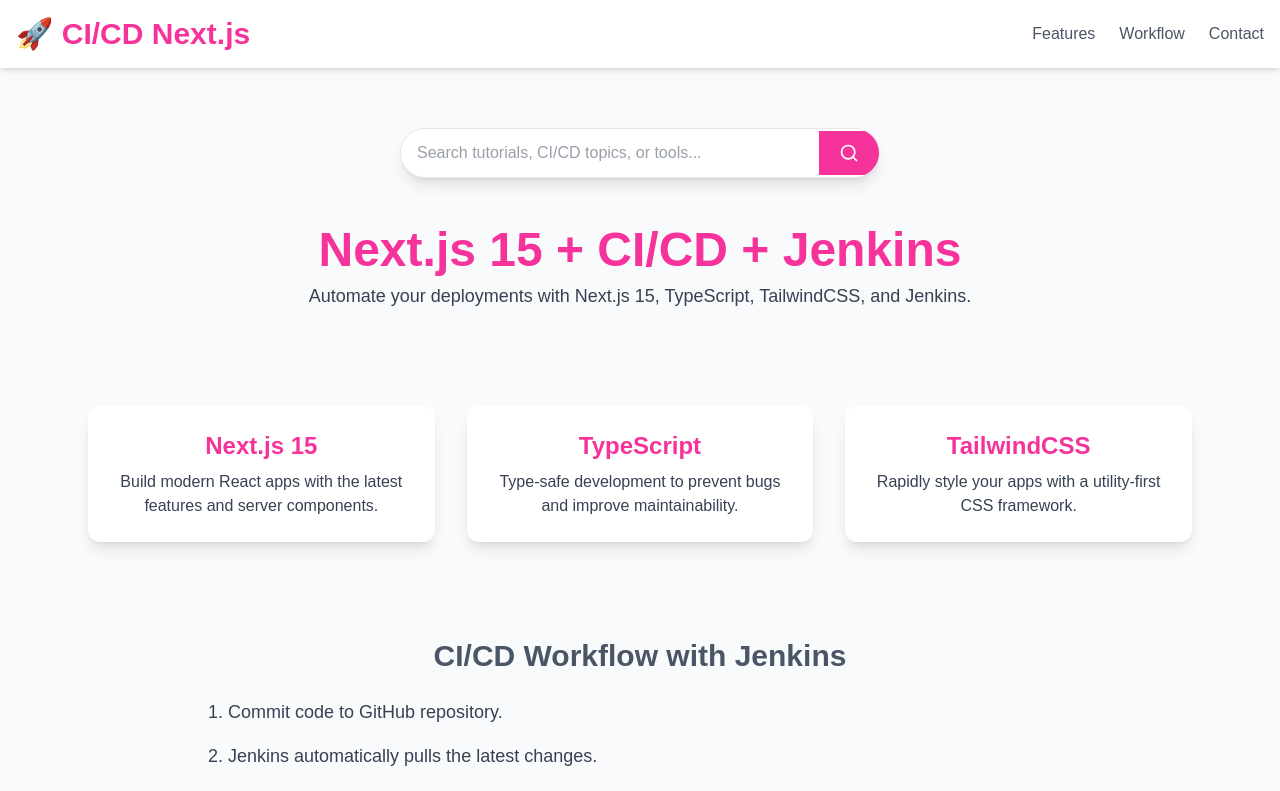
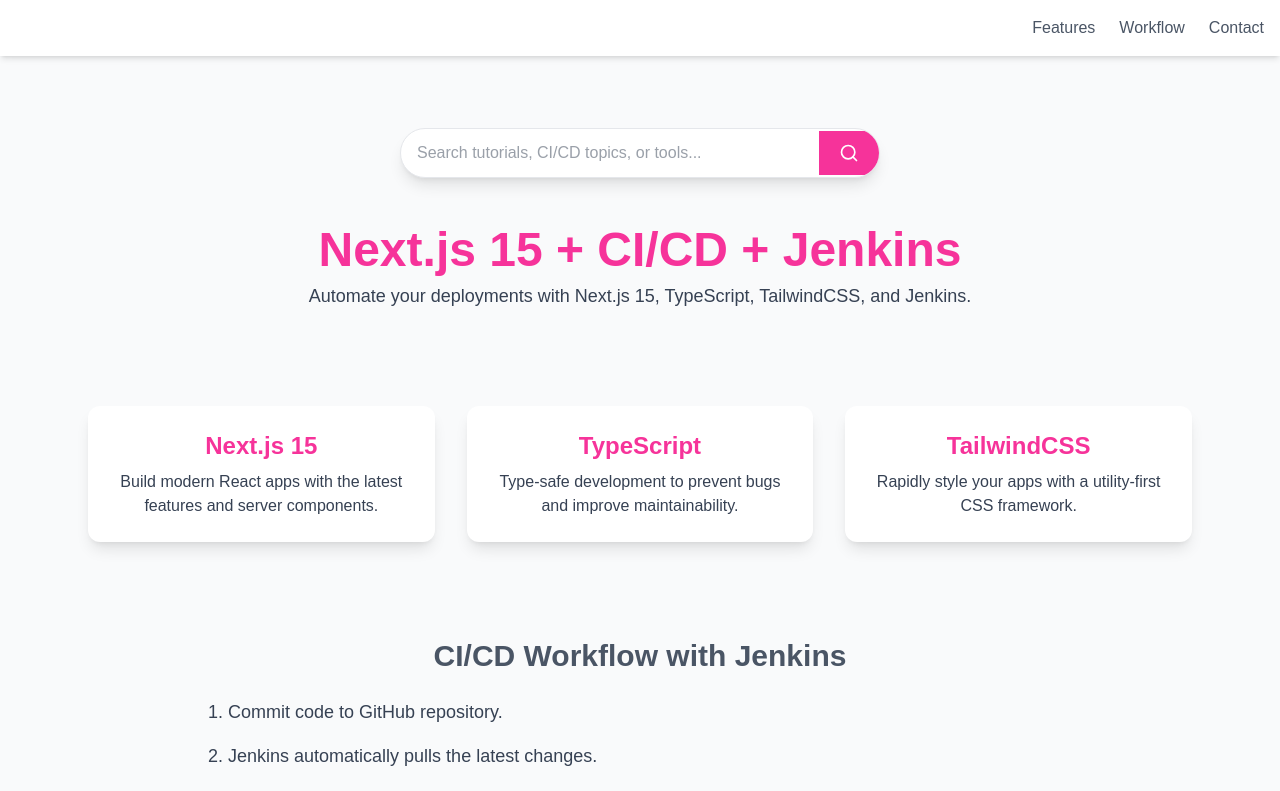
Before and after one commit to monu-daksh/cicd-jenkins, a Next.js app: page / in a window 1280 px wide. Shown: the top 791 px of the page. Built offline with nearby package versions, Linux system fonts and the light colour scheme.

Commit message:
remove all comments

```diff
--- a/app/page.tsx
+++ b/app/page.tsx
@@ -19,7 +19,7 @@
         <div className="max-w-7xl mx-auto flex items-center justify-between p-4">
           {/* Logo / Title */}
           <h1 className="text-2xl md:text-3xl font-bold text-pink-500">
-            🚀 CI/CD Next.js
+
           </h1>
 
           {/* Navigation */}
```
